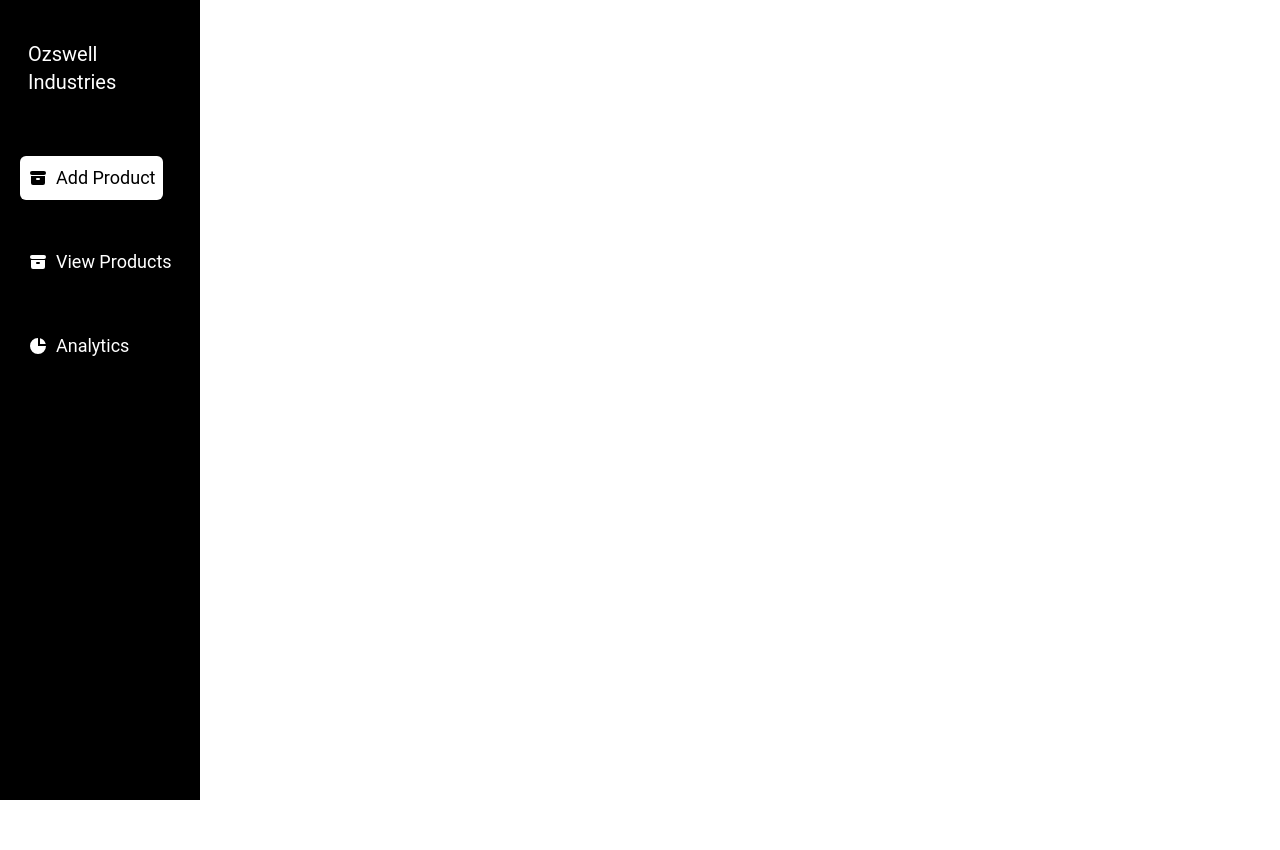
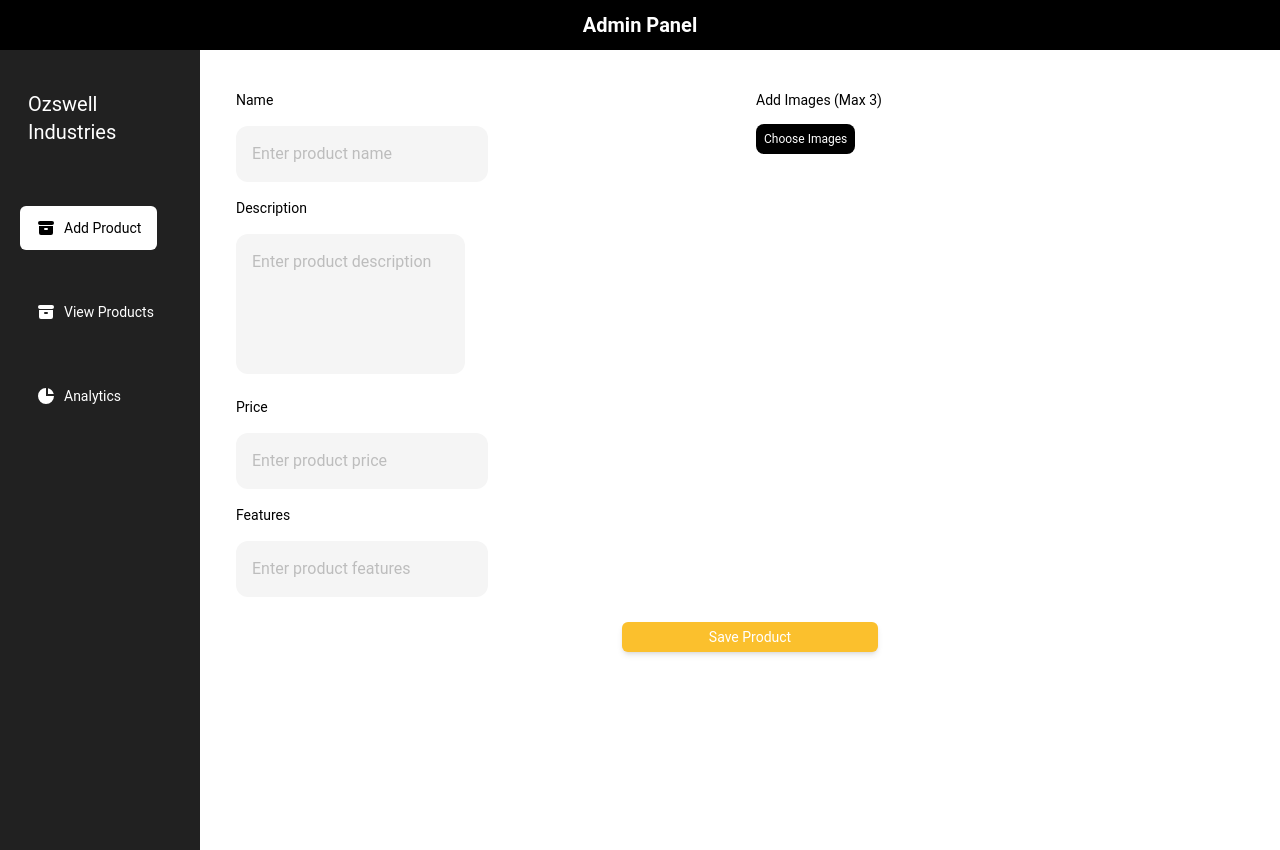
Before and after one commit to governedbyprudence/ecomPortfolio, a React (Vite) app: page /admin/dashboard in a window 1280 px wide. Before the commit the page ends 800 px from the top, so only its background shows below. Built offline with nearby package versions, Linux system fonts and the light colour scheme.

Commit message:
- Added Add Product screen on admin dashboard - Made Responsive design - Added Image upload and Preview UX To do : Improve UI

```diff
--- a/src/admin/routes/dashboard.jsx
+++ b/src/admin/routes/dashboard.jsx
@@ -1,36 +1,84 @@
 import {HiChartPie,HiArchive} from 'react-icons/hi';
-import { useState } from 'react';
+import { useEffect, useState } from 'react';
+import { CustomNavbar } from '../../core/components/navbar';
+
+
+const AddProduct = () => {
+    const [images,setImages] = useState([]);
+
+    function addImage(eventData){
+        setImages([...eventData.target.files]);
+    }
+
+    return (
+       <div className='mt-2 ml-5 p-4 '>
+        <div className='grid grid-cols-1 sm:grid-cols-2 gap-3'>
+        <div className=''>
+            <form>
+            <h4 className='text-sm my-4'>Name</h4>
+            <input type="text" className="p-4 bg-gray-100 rounded-xl" placeholder="Enter product name" />
+
+            <h4 className='text-sm my-4'>Description</h4>
+            <textarea className=" resize-none h-[140px] p-4 bg-gray-100 rounded-xl" placeholder="Enter product description"></textarea>
+
+            <h4 className='text-sm my-4'>Price</h4>
+            <input className="p-4 bg-gray-100 rounded-xl" type="number" placeholder="Enter product price" />
+
+            <h4 className='text-sm my-4'>Features</h4>
+            <input className="p-4 bg-gray-100 rounded-xl" placeholder="Enter product features"/>
+            </form>
+        </div>
+        <div>
+            <h4 className='text-sm py-4'>Add Images (Max 3)</h4>
+            <input id="img" className="hidden" type="file" multiple accept='images/*' placeholder='Upload Images' onChange={addImage}/>
+            <label for="img" className='text-xs p-2 rounded-lg bg-black text-white'>Choose Images</label>
+            <div className='grid grid-cols-2 gap-2 mt-4'>
+                {images.map(image=><img className="m-2 h-[100px] w-[100px]"src={URL.createObjectURL(image)}></img>)}
+            </div>
+        </div>
+       </div>
+       <div className='flex flex-row justify-center items-center h-20'>
+        <button className='rounded-md shadow-md w-[20vw] h-[30px] text-[10px] sm:text-[14px] bg-yellow-700 hover:bg-black text-white'>Save Product</button>
+       </div>
+       </div>
+    );
+}
+
 const DashboardPage = ()=> {
     const [index,setIndex] = useState(0);
     return(
-        <div>
-             <div id="nav" className="hidden md:flex flex-col bg-black text-white h-screen w-[200px] p-5">
+        <div className='min-w-screen min-h-screen'>
+            <div className='h-[50px] flex justify-center items-center bg-black text-white w-screen'>
+                <h1 className='text-xl font-semibold'>Admin Panel</h1>
+            </div>
+            <div className='flex flex-row flex-wrap'>
+             <div id="nav" className="hidden md:flex flex-col bg-gray-900 text-white min-h-screen w-[200px] p-5">
                 <div>
                     <h1 className="text-xl my-5 mx-2">Ozswell Industries</h1>
                 </div>
                 <ul>
                     <li>
-                    <button onClick={()=>setIndex(0)} className={`my-10 p-2 rounded-md flex items-center ${index==0?"bg-white text-black":"text-white"} text-lg ${index!=0?"hover:text-yellow-300":""}`}>
+                    <button onClick={()=>setIndex(0)} className={`my-10 px-4 py-2 rounded-md text-left flex items-center ${index==0?"bg-white text-black":"text-white"} text-lg ${index!=0?"hover:text-yellow-300":""}`}>
                         <span className="mr-2"><HiArchive size={20} /></span>
-                        <span>Add Product</span>
+                        <span className='text-[14px]'>Add Product</span>
                     </button>
                     </li>
                     <li>
-                    <button onClick={()=>setIndex(1)} className={`my-10 p-2 rounded-md flex items-center ${index==1?"bg-white text-black":"text-white"} text-lg ${index!=1?"hover:text-yellow-300":""}`}>
+                    <button onClick={()=>setIndex(1)} className={`my-10 px-4 py-2 rounded-md text-left flex items-center ${index==1?"bg-white text-black":"text-white"} text-lg ${index!=1?"hover:text-yellow-300":""}`}>
                         <span className="mr-2"><HiArchive size={20} /></span>
-                        <span>View Products</span>
+                        <span className='text-[14px]'>View Products</span>
                     </button>
                     </li>
                     <li>
-                    <button onClick={()=>setIndex(2)} className={`my-10 p-2 rounded-md flex items-center ${index==2?"bg-white text-black":"text-white"} text-lg ${index!=2?"hover:text-yellow-300":""}`}>
+                    <button onClick={()=>setIndex(2)} className={`my-10 px-4 py-2 rounded-md flex items-center ${index==2?"bg-white text-black":"text-white"} text-lg ${index!=2?"hover:text-yellow-300":""}`}>
                         <span className="mr-2"><HiChartPie size={20} /></span>
-                        <span>Analytics</span>
+                        <span className='text-[14px]'>Analytics</span>
                     </button>
                     </li>
 
                 </ul>
              </div>
-             <div id="nav" className="flex md:hidden flex-col bg-black text-white h-screen w-[100px] p-5">
+             <div id="nav-small" className="flex min-h-screen md:hidden flex-col bg-black text-white w-[100px] p-5">
                 <div>
                     <h1 className="text-sm font-bold my-5">Ozswell Industries</h1>
                 </div>
@@ -50,9 +98,12 @@ const DashboardPage = ()=> {
                         <span className="mr-2"><HiChartPie size={20} /></span>
                     </button>
                     </li>
-
                 </ul>
              </div>
+             <div className='flex-1 flex-wrap'>
+                    {index==0?<AddProduct/>:<></>}
+            </div>
+        </div>
         </div>
     );
 }
```
